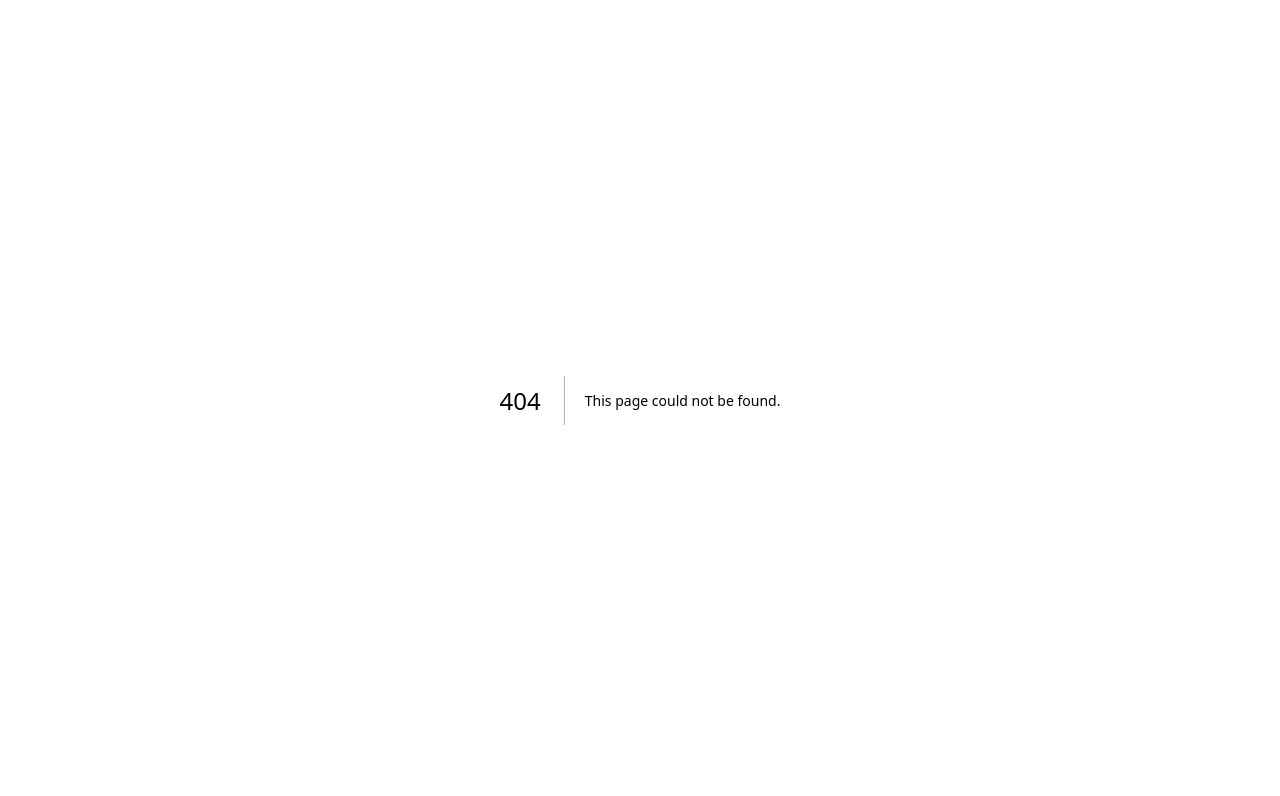
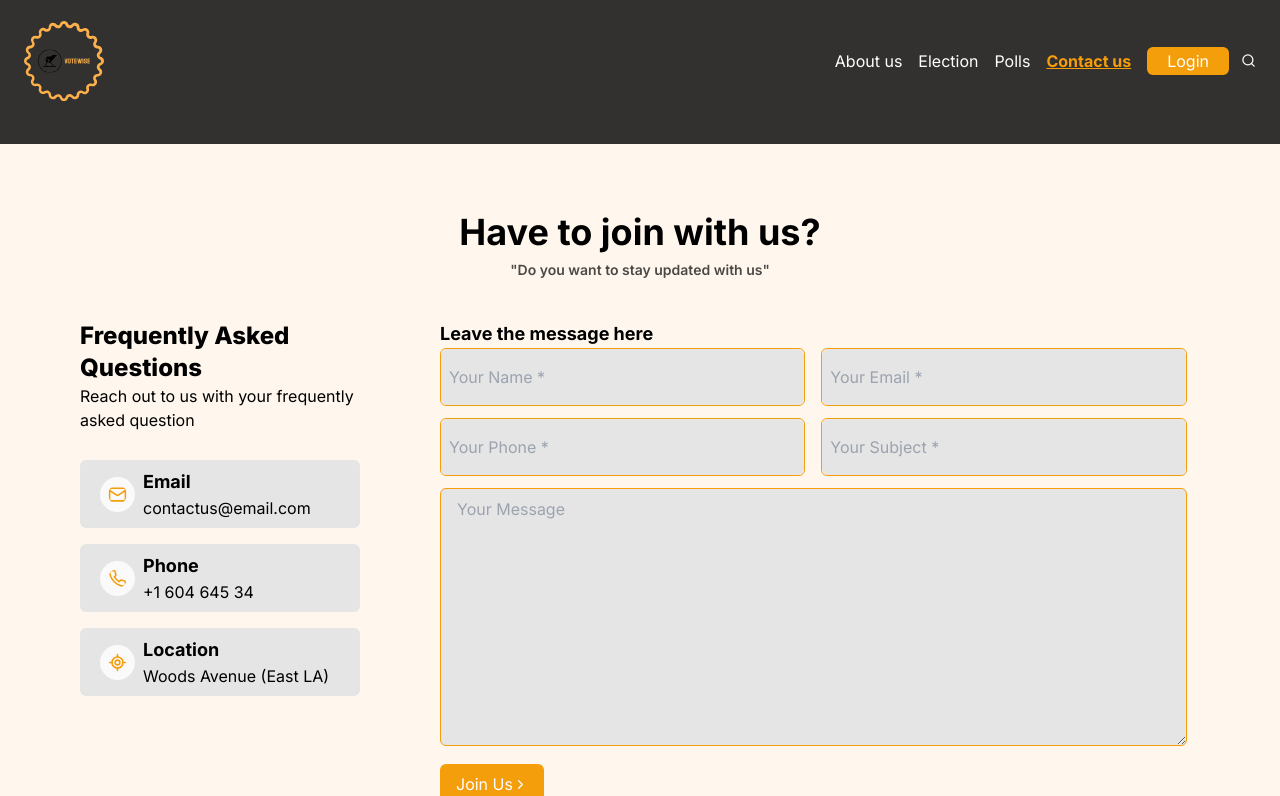
Before and after one commit to Austinobravo/voting, a Next.js app: page /contact in a window 1280 px wide. Before the commit this address had no page. Shown: the top 796 px of the page. Built offline with nearby package versions, Linux system fonts and the light colour scheme.

Commit message:
Added contact page

```diff
--- /dev/null
+++ b/app/contact/page.tsx
@@ -0,0 +1,109 @@
+import DesktopNav from '@/components/DesktopNav'
+import { ChevronRight, LocateFixedIcon, Mail, Phone } from 'lucide-react'
+import Image from 'next/image'
+import React from 'react'
+
+const contactUs =[
+    {
+        icon: Mail,
+        name: "Email",
+        address: "contactus@email.com"
+    },
+    {
+        icon: Phone,
+        name: "Phone",
+        address: "+1 604 645 34"
+    },
+    {
+        icon: LocateFixedIcon,
+        name: "Location",
+        address: "Woods Avenue (East LA)"
+    },
+]
+const page = () => {
+  return (
+    <section>
+        <div className='bg-black/80 w-full h-36'>
+            <DesktopNav/>
+        </div>
+        <div>
+            <div className='text-center mt-7 space-y-2 py-10'>
+                <h2 className='text-4xl font-bold'>Have to join with us?</h2>
+                <blockquote className='text-sm font-semibold opacity-70'>"Do you want to stay updated with us"</blockquote>
+            </div>
+            <div>
+                <div className='md:px-20 px-6 flex flex-wrap md:flex-nowrap gap-x-20 '>
+                    <div className='md:basis-1/4 space-y-7'>
+                        <div>
+                            <h3 className='text-2xl font-extrabold'>Frequently Asked Questions</h3>
+                            <p>Reach out to us with your frequently asked question</p>
+                        </div>
+                        <div className=' space-y-4'>
+                            {contactUs.map((contact,index)=> (
+                                <div key={index} className='flex gap-x-2 rounded-md px-5 py-2 bg-neutral-200'>
+
+                                    <div className='  flex items-center '>
+                                        <contact.icon size={35} color=' rgb(245 158 11)' className='bg-neutral-50 hover:bg-neutral-400 w-fit p-2 rounded-full'/>
+                                    </div>
+                                    <div>
+                                        <h2 className='text-lg font-bold'>{contact.name}</h2>
+                                        <p>{contact.address}</p>
+                                    </div>
+
+
+                                </div>
+                            ))}
+
+                        </div>
+
+                    </div>
+
+                    <div className='w-full md:basis-2/3'>
+                        <h3 className='font-bold text-lg'>Leave the message here</h3>
+                        <form className='w-full space-y-3 '>
+                            <div className='flex gap-x-4'>
+                                <div className='border  border-amber-500 w-full rounded-md'>
+                                    <input type='text' name="name" placeholder='Your Name *' className='bg-neutral-200 w-full py-4 px-2 rounded-md'/>
+                                </div>
+                                <div className='border border-amber-500 w-full rounded-md'>
+                                    <input type='email' name="name" placeholder='Your Email *' className='bg-neutral-200 w-full py-4 px-2 rounded-md'/>
+                                </div>
+                            </div>
+                            <div className='flex gap-x-4'>
+                                <div className='border  border-amber-500 w-full  rounded-md'>
+                                    <input type='text' name="name" placeholder='Your Phone *' className='bg-neutral-200 w-full py-4 px-2 rounded-md'/>
+                                </div>
+                                <div className='border  border-amber-500 w-full  rounded-md'>
+                                    <input type='text' name="name" placeholder='Your Subject *' className='bg-neutral-200 w-full py-4 px-2 rounded-md'/>
+                                </div>
+                            </div>
+
+                                <textarea rows={10} placeholder='Your Message' className='bg-neutral-200 w-full py-2 px-4 border  border-amber-500 rounded-md'/>
+
+                            <button className='flex items-center bg-amber-500 hover:bg-amber-400 text-white w-fit py-2 px-4 rounded-md '>
+                                <p>Join Us</p>
+                                <ChevronRight size={15}/>
+                            </button>
+                        </form>
+                    </div>
+
+
+
+                </div>
+                <div>
+                    <div className='text-center mt-7 space-y-2 py-10'>
+                        <h2 className='text-4xl font-bold'>Find Us on Goggle Maps</h2>
+                        <p>Locate us on Goggle Maps</p>
+                    </div>
+                    <div className='w-full md:px-20 px-6'>
+                        <Image src={`/banner.webp`} width={100} height={100} alt='map' className='w-full'/>
+                    </div>
+
+                </div>
+            </div>
+        </div>
+    </section>
+  )
+}
+
+export default page
--- a/components/DesktopNav.tsx
+++ b/components/DesktopNav.tsx
@@ -1,7 +1,9 @@
+"use client"
 import Image from 'next/image'
 import Link from 'next/link'
 import React from 'react'
 import SearchButton from './SearchButton'
+import { usePathname } from 'next/navigation'
 
 const navLinks = [
     {
@@ -26,6 +28,7 @@ const navLinks = [
     },
 ]
 const DesktopNav = () => {
+    const pathname = usePathname()
   return (
     <div className='bg-transparent  w-full pt-4 absolute px-6 flex items-center'>
         <div className='flex justify-between w-full items-center'>
@@ -36,7 +39,7 @@ const DesktopNav = () => {
                 <ul className='flex space-x-4'>
                     {navLinks.map((link, index)=>(
                         <li key={index} >
-                            <Link href={link.href} className={`${link.name === "Login" && ("bg-amber-500 px-5 py-1 text-white rounded-md")} text-white`}>{link.name}</Link>
+                            <Link href={link.href} className={`${link.name === "Login" && ("bg-amber-500 px-5 py-1 text-white rounded-md")} ${pathname.includes(link.href) && "!text-amber-500 font-bold underline"}  hover:text-amber-500 hover:font-bold text-white`}>{link.name}</Link>
                         </li>
                     ))}
                 </ul>
--- a/components/MobileNav.tsx
+++ b/components/MobileNav.tsx
@@ -4,6 +4,7 @@ import Image from 'next/image'
 import Link from 'next/link'
 import React from 'react'
 import SearchButton from './SearchButton'
+import { usePathname } from 'next/navigation'
 
 const navLinks = [
     {
@@ -30,6 +31,7 @@ const navLinks = [
 
 const MobileNav = () => {
     const [isToggle, setIsToggle] = React.useState<boolean>(false)
+    const pathname = usePathname()
     React.useEffect(()=>{
         const handleResize = () => {
         if(window.innerWidth >= 756){
@@ -65,7 +67,7 @@ const MobileNav = () => {
                     <ul className='flex flex-col space-y-7'>
                         {navLinks.map((link, index)=> (
                             <li key={index} className='hover:bg-slate-300 hover:font-bold hover:before:content-["-"] transition hover:text-black py-2 px-4'>
-                                <Link href={link.href} className='hover:pl-1'> {link.name}</Link>
+                                <Link href={link.href} className={`${link.name === "Login" && ("bg-amber-500 px-5 py-1 text-white rounded-md")} ${pathname.includes(link.href) && "!text-amber-500 font-bold underline"}  hover:text-amber-500 hover:font-bold text-white`}>{link.name}</Link>
                             </li>
                         ))}
                     </ul>
```
